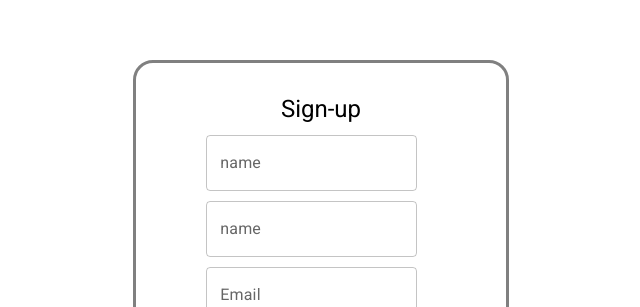
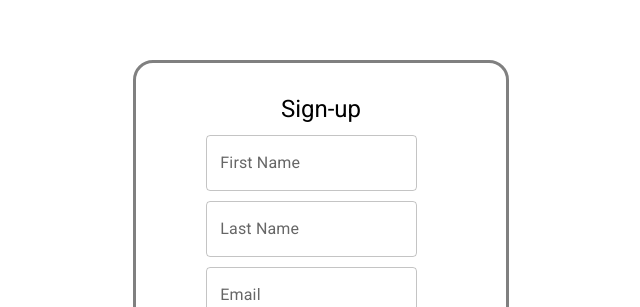
Before and after one commit to Hamzaali565/MongoDB-CRUD-operation, a React (Create React App) app in the folder Frontend/: page /signup in a window 1280 px wide. Shown: the part 117-424 px from the top of the page, without its empty margins (319-959 px from the left). Built offline with nearby package versions, Linux system fonts and the light colour scheme; no server answers.

Commit message:
new changes

```diff
--- a/Frontend/src/App.js
+++ b/Frontend/src/App.js
@@ -82,9 +82,9 @@ function App() {
       }
       {(state.isLogin === false) ?
         <Routes>
-          <Route path="/" element={<Login />} />
+          <Route path="/login" element={<Login />} />
           <Route path="signup" element={<Signup />} />
-          <Route path="*" element={<Navigate to="/" replace={true} />} />
+          <Route path="*" element={<Navigate to="/login" replace={true} />} />
         </Routes>
         :
         null
--- a/Frontend/src/components/Signup.jsx
+++ b/Frontend/src/components/Signup.jsx
@@ -4,6 +4,8 @@ import { Alert, Button, Snackbar, Stack, TextField, Typography } from "@mui/mate
 import { Box, styled } from "@mui/system";
 import { Link } from "react-router-dom";
 import { GlobalContext } from "../context/Context";
+import { Login } from "@mui/icons-material";
+import { useNavigate } from "react-router-dom";
 
 const Cont = styled(Box)({
     display: "flex",
@@ -21,6 +23,7 @@ const FieldCont = styled(Box)({
 
 
 })
+
 function Signup() {
     let { state, dispatch } = useContext(GlobalContext);
     const [result, setResult] = useState("");
@@ -33,12 +36,14 @@ function Signup() {
     const [mtype, setMtype] = useState("")
     const [messages, setMessages] = useState("")
 
-    const signupHandler = async (e) => {
+    let navigate = useNavigate();
+
+    const SignupHandler = async (e) => {
         e.preventDefault();
         if (confirmPassword !== password) {
             setOpens(true);
             setMtype("error")
-            setMessages("Password is does not match")
+            setMessages("Password does not match")
             return;
         }
         try {
@@ -51,13 +56,8 @@ function Signup() {
                 withCredentials: true
             })
 
-            dispatch({
-                type: 'USER_LOGIN',
-                payload: response.data.profile
-            })
-
-            console.log("signup successful");
-            setResult("signup successful")
+            let path = `/login`;
+            navigate(path);
 
         }
         catch (e) {
@@ -89,31 +89,29 @@ function Signup() {
                         }}
                     >Sign-up</Typography>
 
-                    <form onSubmit={signupHandler}>
+                    <form onSubmit={SignupHandler}>
 
                         <TextField
                             sx={{ mt: "10px" }}
                             className="TextField"
                             id="name"
-                            label="name"
+                            label="First Name"
                             variant="outlined"
                             type="name"
                             name="username"
-                            placeholder="First Name"
-                            autoComplete="name"
+                            autoComplete="First Name"
                             onChange={(e) => { setName(e.target.value) }}
                         />
                         <br />
                         <TextField
                             sx={{ mt: "10px" }}
                             className="TextField"
-                            id="name"
-                            label="name"
+                            id="name1"
+                            label="Last Name"
                             variant="outlined"
                             type="name"
                             name="username"
-                            placeholder="Last Name"
-                            autoComplete="name"
+                            autoComplete="Last name"
                             onChange={(e) => { setLastName(e.target.value) }}
                         />
                         <br />
@@ -126,7 +124,7 @@ function Signup() {
                             type="email"
                             name="username"
                             placeholder="email"
-                            autoComplete="username"
+                            autoComplete="email"
                             onChange={(e) => { setEmail(e.target.value) }}
                         />
 
@@ -139,7 +137,7 @@ function Signup() {
                             variant="outlined"
                             type="password"
                             name="current-password"
-                            // autoComplete="new-password"
+                            autoComplete="new-password"
                             placeholder="password"
                             onChange={(e) => { setPassword(e.target.value) }}
                         />
@@ -147,12 +145,12 @@ function Signup() {
                         <TextField
                             sx={{ mt: "10px" }}
                             className="TextField"
-                            id="password"
+                            id="password1"
                             label="Password"
                             variant="outlined"
                             type="password"
                             name="current-password"
-                            // autoComplete="new-password"
+                            autoComplete="new-password"
                             placeholder="password"
                             onChange={(e) => { setConfimPassword(e.target.value) }}
                         />
@@ -167,7 +165,6 @@ function Signup() {
                         </Box>
 
                     </form>
-                    <p>{result}</p>
                 </FieldCont>
             </Cont>
             <Stack spacing={2} sx={{ width: '100%' }}>
--- a/Frontend/src/components/Splash.jsx
+++ b/Frontend/src/components/Splash.jsx
@@ -66,6 +66,7 @@ const Splash = () => {
                             id="free-solo-demo"
                             freeSolo
                             renderInput={(params) => <TextField {...params} />}
+                            // options={"hazma"}
                         />
                     </form>
                 </Search>
```
Also changed, not shown: 7 other files (tests, documents, lock files or other folders).
